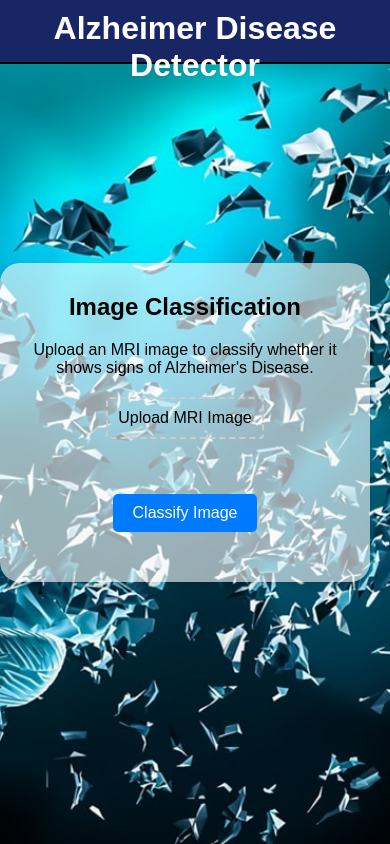
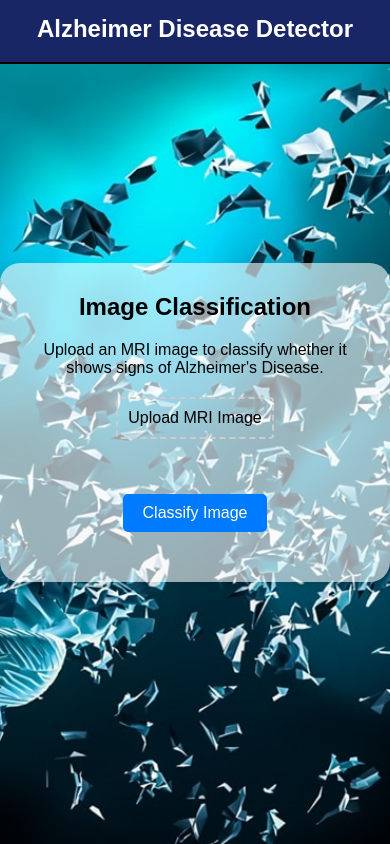
Before and after one commit to Divanshu9090/Alzheimer_Disease_Detector, a Flask app: page / in a window 390 px wide. Run offline with Flask 3, Linux system fonts and the light colour scheme.

Commit message:
Adjust  responsive

```diff
--- a/static/styles.css
+++ b/static/styles.css
@@ -38,7 +38,7 @@
     padding: 30px;
     border-radius: 20px;
     box-shadow: 0px 4px 8px rgba(0, 0, 0, 0.1);
-    margin-right: 20px;
+    margin-right: 5%;
 }
 
 h2,p {
@@ -129,3 +129,21 @@ button {
 #result{
     color: black;
 }
+
+@media (max-width: 800px) {
+    .container{
+        margin: 0;
+    }
+    .body{
+        justify-content: center;
+        align-items: center;
+    }
+}
+
+@media (max-width: 440px){
+    .nav h1{
+        font-size: 1.5rem;
+        text-align: center;
+        padding: 15px 0;
+    }
+}
```
